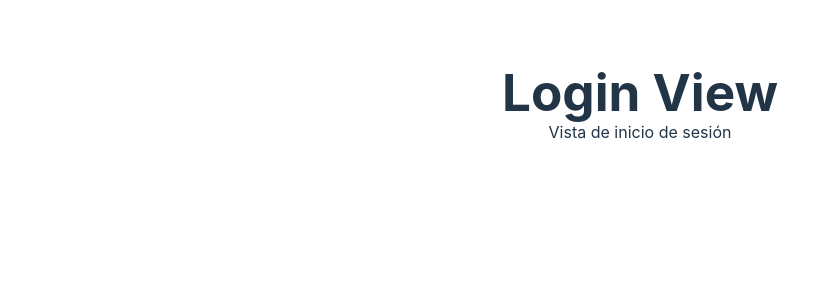
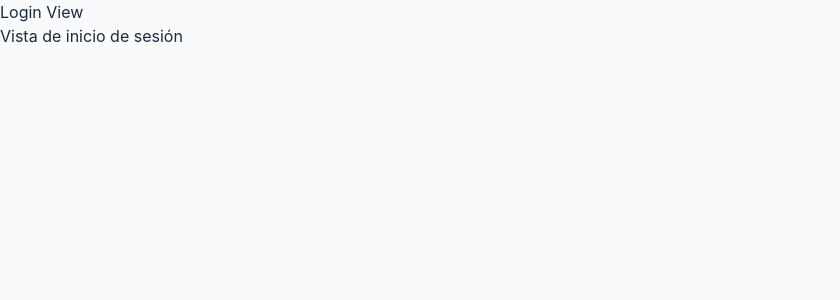
Before and after one commit to Manolo15v/multiservices-items-manager, a Vue app in the folder frontend/: page /login in a window 1280 px wide. Shown: the top 300 px of the page, without its empty margins (0-840 px from the left). Built offline with nearby package versions, Linux system fonts and the light colour scheme; no server answers.

Commit message:
Adding tailwind css

```diff
--- a/frontend/package.json
+++ b/frontend/package.json
@@ -16,6 +16,9 @@
   },
   "devDependencies": {
     "@vitejs/plugin-vue": "^6.0.1",
+    "autoprefixer": "^10.4.22",
+    "postcss": "^8.5.6",
+    "tailwindcss": "^3.4.18",
     "vite": "^7.2.4"
   }
 }
--- /dev/null
+++ b/frontend/postcss.config.js
@@ -0,0 +1,6 @@
+export default {
+  plugins: {
+    tailwindcss: {},
+    autoprefixer: {},
+  },
+}
--- a/frontend/src/style.css
+++ b/frontend/src/style.css
@@ -1,79 +1,9 @@
-:root {
-  font-family: system-ui, Avenir, Helvetica, Arial, sans-serif;
-  line-height: 1.5;
-  font-weight: 400;
+@tailwind base;
+@tailwind components;
+@tailwind utilities;
 
-  color-scheme: light dark;
-  color: rgba(255, 255, 255, 0.87);
-  background-color: #242424;
-
-  font-synthesis: none;
-  text-rendering: optimizeLegibility;
-  -webkit-font-smoothing: antialiased;
-  -moz-osx-font-smoothing: grayscale;
-}
-
-a {
-  font-weight: 500;
-  color: #646cff;
-  text-decoration: inherit;
-}
-a:hover {
-  color: #535bf2;
-}
-
-body {
-  margin: 0;
-  display: flex;
-  place-items: center;
-  min-width: 320px;
-  min-height: 100vh;
-}
-
-h1 {
-  font-size: 3.2em;
-  line-height: 1.1;
-}
-
-button {
-  border-radius: 8px;
-  border: 1px solid transparent;
-  padding: 0.6em 1.2em;
-  font-size: 1em;
-  font-weight: 500;
-  font-family: inherit;
-  background-color: #1a1a1a;
-  cursor: pointer;
-  transition: border-color 0.25s;
-}
-button:hover {
-  border-color: #646cff;
-}
-button:focus,
-button:focus-visible {
-  outline: 4px auto -webkit-focus-ring-color;
-}
-
-.card {
-  padding: 2em;
-}
-
-#app {
-  max-width: 1280px;
-  margin: 0 auto;
-  padding: 2rem;
-  text-align: center;
-}
-
-@media (prefers-color-scheme: light) {
-  :root {
-    color: #213547;
-    background-color: #ffffff;
-  }
-  a:hover {
-    color: #747bff;
-  }
-  button {
-    background-color: #f9f9f9;
+@layer base {
+  body {
+    @apply text-slate-800 bg-slate-50;
   }
 }
--- /dev/null
+++ b/frontend/tailwind.config.js
@@ -0,0 +1,56 @@
+/** @type {import('tailwindcss').Config} */
+export default {
+  content: [
+    "./index.html",
+    "./src/**/*.{vue,js,ts,jsx,tsx}",
+  ],
+  theme: {
+    extend: {
+      colors: {
+        primary: {
+          DEFAULT: '#1e40af',
+          dark: '#1e3a8a',
+          light: '#3b82f6',
+        },
+        secondary: {
+          DEFAULT: '#0891b2',
+          dark: '#0e7490',
+          light: '#06b6d4',
+        },
+        success: {
+          DEFAULT: '#059669',
+          light: '#10b981',
+          bg: '#d1fae5',
+        },
+        warning: {
+          DEFAULT: '#d97706',
+          light: '#f59e0b',
+          bg: '#fef3c7',
+        },
+        danger: {
+          DEFAULT: '#dc2626',
+          light: '#ef4444',
+          bg: '#fee2e2',
+        },
+        info: {
+          DEFAULT: '#0284c7',
+          light: '#0ea5e9',
+          bg: '#e0f2fe',
+        },
+      },
+      boxShadow: {
+        'sm': '0 1px 2px 0 rgba(0, 0, 0, 0.05)',
+        'md': '0 4px 6px -1px rgba(0, 0, 0, 0.1)',
+        'lg': '0 10px 15px -3px rgba(0, 0, 0, 0.1)',
+        'xl': '0 20px 25px -5px rgba(0, 0, 0, 0.1)',
+      },
+      borderRadius: {
+        'sm': '6px',
+        'md': '8px',
+        'lg': '12px',
+        'xl': '16px',
+      },
+    },
+  },
+  plugins: [],
+}
```
Also changed, not shown: 1 other file (tests, documents, lock files or other folders).
